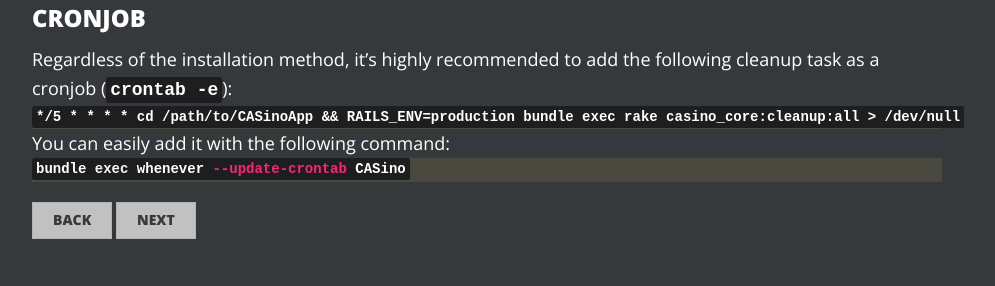
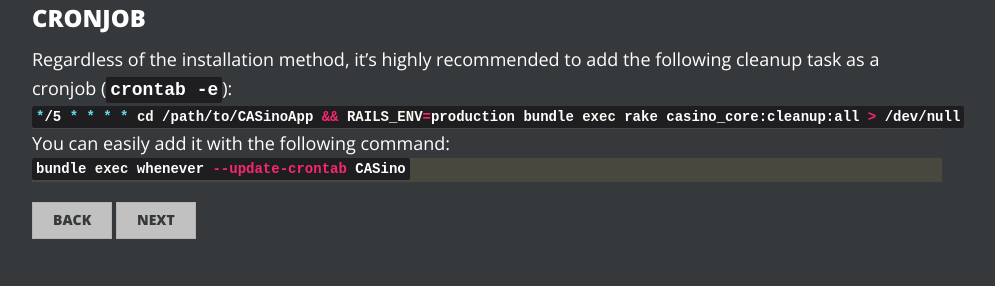
Before and after one commit to rbCAS/rbcas.github.com, a Jekyll site: the page built from docs/installation/index.md, in a window 1280 px wide. Shown: the part 1665-1951 px from the top of the page, without its empty margins (153-1148 px from the left). Built offline with Jekyll 4.4.1, drawn with Linux system fonts in a browser that asks for light colours.

Commit message:
maybe it works with bash highlighting?

```diff
--- a/docs/installation/index.md
+++ b/docs/installation/index.md
@@ -78,7 +78,7 @@
 
 Regardless of the installation method, it's highly recommended to add the following cleanup task as a cronjob (`crontab -e`):
 
-{% highlight cron %}
+{% highlight bash %}
 */5 * * * * cd /path/to/CASinoApp && RAILS_ENV=production bundle exec rake casino_core:cleanup:all > /dev/null
 {% endhighlight %}
 
```
